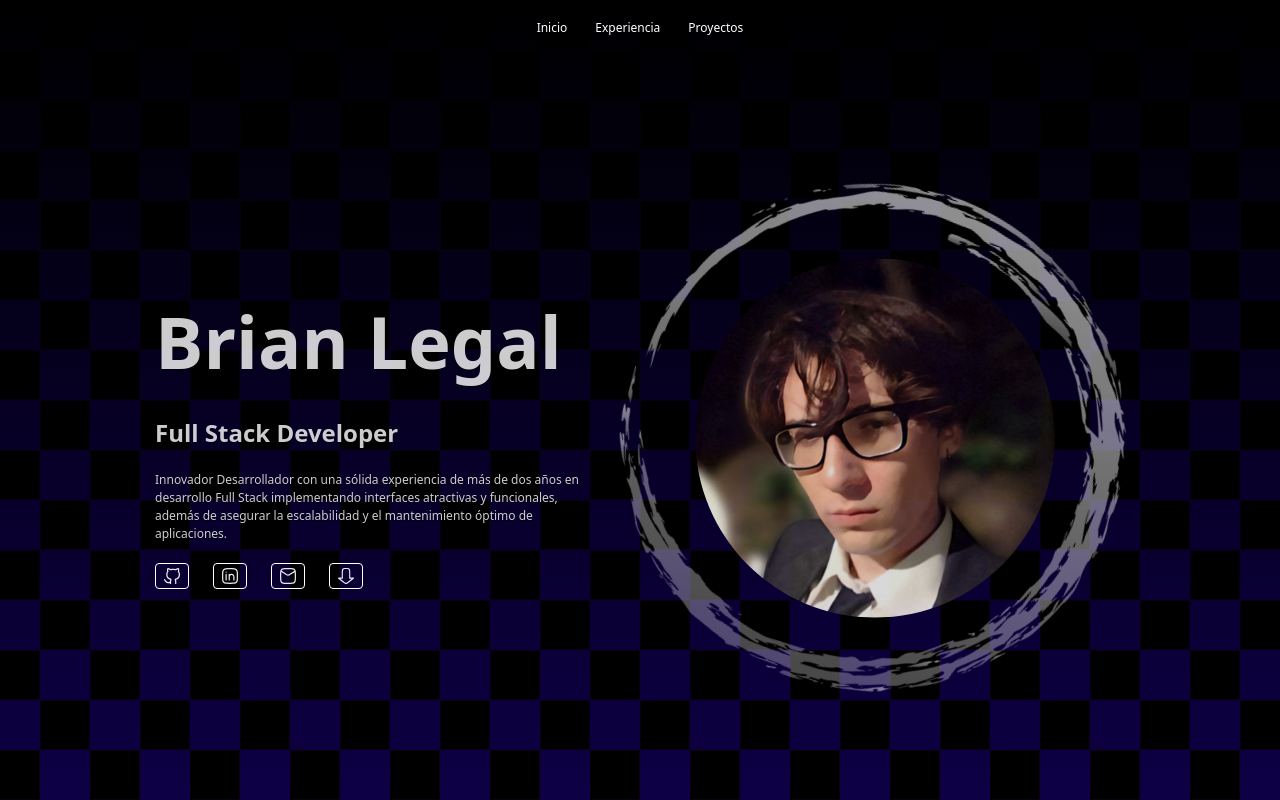
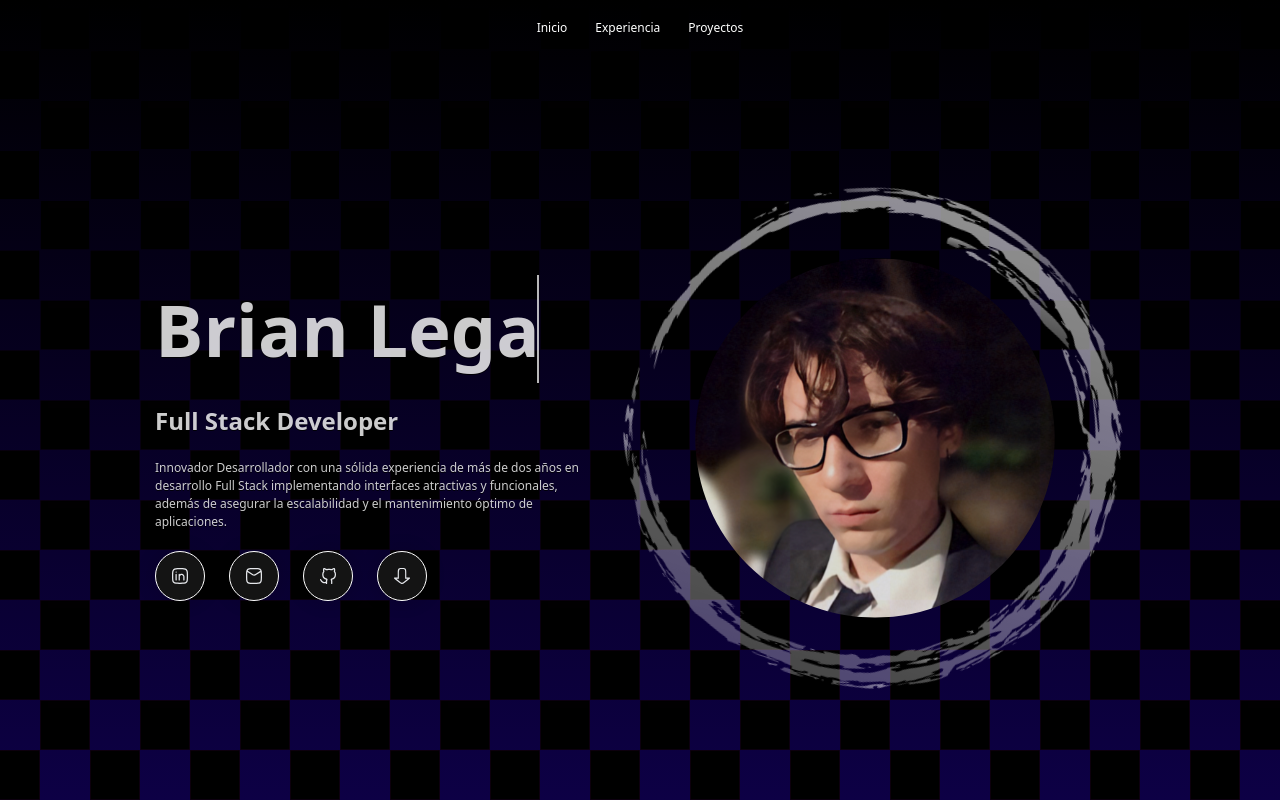
Before and after one commit to LegalBrian/portfolio, a Next.js app: page / in a window 1280 px wide. Built offline with nearby package versions, Linux system fonts and the light colour scheme.

Commit message:
animations home added

```diff
--- a/src/app/globals.css
+++ b/src/app/globals.css
@@ -49,27 +49,57 @@ body {
 
 /* Animacion de escribir */
 
+.cssanimation,
+.cssanimation span {
+  animation-duration: 1s;
+  animation-fill-mode: both;
+}
+
+.cssanimation span {
+  display: inline-block
+}
+
+.typing {
+  overflow: hidden;
+  white-space: nowrap;
+  border-right: 2px solid #FFFFFF;
+  animation: typing 2s steps(30, end), cursor .5s steps(30, end) infinite;
+}
+
 @keyframes typing {
   from {
-    width: 0;
-  }
-
-  /* Número de caracteres del texto */
-  to {
-    width: 10ch;
-  }
-
-}
-
-@keyframes blink {
-  50% {
-    border-color: transparent;
+    width: 0
   }
 }
 
-.typing-container {
-  white-space: nowrap;
+@keyframes cursor {
+  50% {
+    border-color: transparent
+  }
+}
+
+/* Botones del Home */
+
+.button {
+  width: 50px;
+  height: 50px;
+  border-radius: 50%;
+  background-color: rgb(20, 20, 20);
+  font-weight: 600;
+  display: flex;
+  align-items: center;
+  justify-content: center;
+  box-shadow: 0px 0px 20px rgba(0, 0, 0, 0.164);
+  cursor: pointer;
+  transition-duration: .3s;
   overflow: hidden;
-  width: 0;
-  animation: typing 4s steps(30, end) forwards, blink 0.7s step-end infinite;
+  position: relative;
 }
+
+.button:hover {
+  width: 120px;
+  border-radius: 50px;
+  transition-duration: .3s;
+  background-color: white;
+  align-items: center;
+}
--- a/src/app/page.tsx
+++ b/src/app/page.tsx
@@ -1,4 +1,5 @@
-import Image from "next/image";
+import ButtonsHome from "@/components/ButtonsHome";
+import ImageHome from "@/components/ImageHome";
 
 export default function Home() {
   return (
@@ -8,71 +9,13 @@ export default function Home() {
         <button className="px-2 py-1 rounded-lg hover:bg-white hover:text-black transition duration-400 cursor-pointer">Experiencia</button>
         <button className="px-2 py-1 rounded-lg hover:bg-white hover:text-black transition duration-400 cursor-pointer">Proyectos</button>
       </div>
-      <div className="h-full w-full flex items-center justify-center gap-5">
-        <div className="text-white w-[450px] flex flex-col text-start gap-5">
-          <h1 className="font-bold text-7xl/normal text-shadow-black text-shadow-2xs opacity-80 typing-container">Brian Legal</h1>
+      <div className="h-full w-full flex flex-col sm:flex-row-reverse items-center justify-center gap-5">
+        <ImageHome />
+        <div className="text-white w-[280px] sm:w-[450px] flex flex-col items-center sm:items-start text-center sm:text-start gap-5">
+          <h1 className="font-bold text-5xl/normal sm:text-7xl/normal text-shadow-black text-shadow-2xs opacity-80 w-64 sm:w-96 cssanimation typing sequence">Brian Legal</h1>
           <h2 className="font-bold text-2xl/normal text-shadow-black text-shadow-2xs opacity-80">Full Stack Developer</h2>
           <p className="text-xs/normal text-shadow-black text-shadow-2xs opacity-80">Innovador Desarrollador con una sólida experiencia de más de dos años en desarrollo Full Stack implementando interfaces atractivas y funcionales, además de asegurar la escalabilidad y el mantenimiento óptimo de aplicaciones.</p>
-          <div className="flex flex-row gap-6">
-            <button className="group px-2 py-1 border text-white border-white rounded hover:bg-white flex flex-row gap-2 hover:text-black duration-300 cursor-pointer">
-              <Image
-                className="group-hover:invert"
-                src="/github.svg"
-                alt="elipse"
-                width={16}
-                height={16}
-              />
-              <p className="hidden group-hover:inline-block transition-opacity duration-500 text-xs">Github</p>
-            </button>
-            <button className="group px-2 py-1 border text-white border-white rounded hover:bg-white flex flex-row gap-2 hover:text-black duration-300 cursor-pointer">
-              <Image
-                className="group-hover:invert"
-                src="/linkedin.svg"
-                alt="elipse"
-                width={16}
-                height={16}
-              />
-              <p className="hidden group-hover:inline-block transition-opacity duration-500 text-xs">Linkedin</p>
-            </button>
-            <button className="group px-2 py-1 border text-white border-white rounded hover:bg-white flex flex-row gap-2 hover:text-black duration-300 cursor-pointer">
-              <Image
-                className="group-hover:invert"
-                src="/mail.svg"
-                alt="elipse"
-                width={16}
-                height={16}
-              />
-              <p className="hidden group-hover:inline-block transition-opacity duration-500 text-xs">Email</p>
-            </button>
-            <button className="group px-2 py-1 border text-white border-white rounded hover:bg-white flex flex-row gap-2 hover:text-black duration-300 cursor-pointer">
-              <Image
-                className="group-hover:invert"
-                src="/download.svg"
-                alt="elipse"
-                width={16}
-                height={16}
-              />
-              <p className="hidden group-hover:inline-block transition-opacity duration-500 text-xs">Descargar CV</p>
-            </button>
-          </div>
-        </div>
-        <div className="relative w-[500px] h-[500px] flex items-center justify-center">
-          <Image
-            className="opacity-70 absolute spin"
-            src="/elipse.svg"
-            alt="elipse"
-            width={500}
-            height={500}
-            priority
-          />
-          <Image
-            className="relative opacity-85"
-            src="/image.svg"
-            alt="image"
-            width={360}
-            height={360}
-            priority
-          />
+          <ButtonsHome />
         </div>
       </div>
     </main>
--- /dev/null
+++ b/src/components/ButtonsHome.tsx
@@ -0,0 +1,48 @@
+import Image from "next/image";
+
+export default function ButtonsHome() {
+    return (
+        <div className="flex flex-row gap-6">
+            <a href="https://www.linkedin.com/in/legal-brian" target="_blank" className="group border text-white border-white hover:bg-white flex flex-row gap-2 hover:text-black duration-300 cursor-pointer button">
+                <Image
+                    className="group-hover:invert"
+                    src="/linkedin.svg"
+                    alt="elipse"
+                    width={16}
+                    height={16}
+                />
+                <p className="hidden group-hover:inline-block transition-opacity duration-500 text-xs">Linkedin</p>
+            </a>
+            <a href="mailto:legalbriandev@gmail.com" target="_blank" className="group border text-white border-white hover:bg-white flex flex-row gap-2 hover:text-black duration-300 cursor-pointer button">
+                <Image
+                    className="group-hover:invert"
+                    src="/mail.svg"
+                    alt="elipse"
+                    width={16}
+                    height={16}
+                />
+                <p className="hidden group-hover:inline-block transition-opacity duration-500 text-xs">Email</p>
+            </a>
+            <a href="https://github.com/LegalBrian" target="_blank" className="group border text-white border-white hover:bg-white flex flex-row gap-2 hover:text-black duration-300 cursor-pointer button">
+                <Image
+                    className="group-hover:invert"
+                    src="/github.svg"
+                    alt="elipse"
+                    width={16}
+                    height={16}
+                />
+                <p className="hidden group-hover:inline-block transition-opacity duration-500 text-xs">Github</p>
+            </a>
+            <a href="/curriculum.pdf" download className="group border text-white border-white hover:bg-white flex flex-row gap-2 hover:text-black duration-300 cursor-pointer button">
+                <Image
+                    className="group-hover:invert"
+                    src="/download.svg"
+                    alt="elipse"
+                    width={16}
+                    height={16}
+                />
+                <p className="hidden group-hover:inline-block transition-opacity duration-500 text-xs">Descargar CV</p>
+            </a>
+        </div>
+    )
+}
--- /dev/null
+++ b/src/components/ImageHome.tsx
@@ -0,0 +1,24 @@
+import Image from "next/image";
+
+export default function ImageHome() {
+    return (
+        <div className="relative w-[280px] h-[280px] sm:w-[500px] sm:h-[500px] flex items-center justify-center">
+            <Image
+                className="opacity-70 absolute spin"
+                src="/elipse.svg"
+                alt="elipse" fill
+                sizes="(max-width: 500px)"
+                priority
+            />
+            <div className="relative opacity-85 w-[200px] h-[200px] sm:w-[360px] sm:h-[360px]">
+                <Image
+                    src="/image.svg"
+                    alt="image"
+                    fill
+                    sizes="(max-width: 360px)"
+                    priority
+                />
+            </div>
+        </div>
+    )
+}
```
Also changed, not shown: 1 other file (tests, documents, lock files or other folders).
